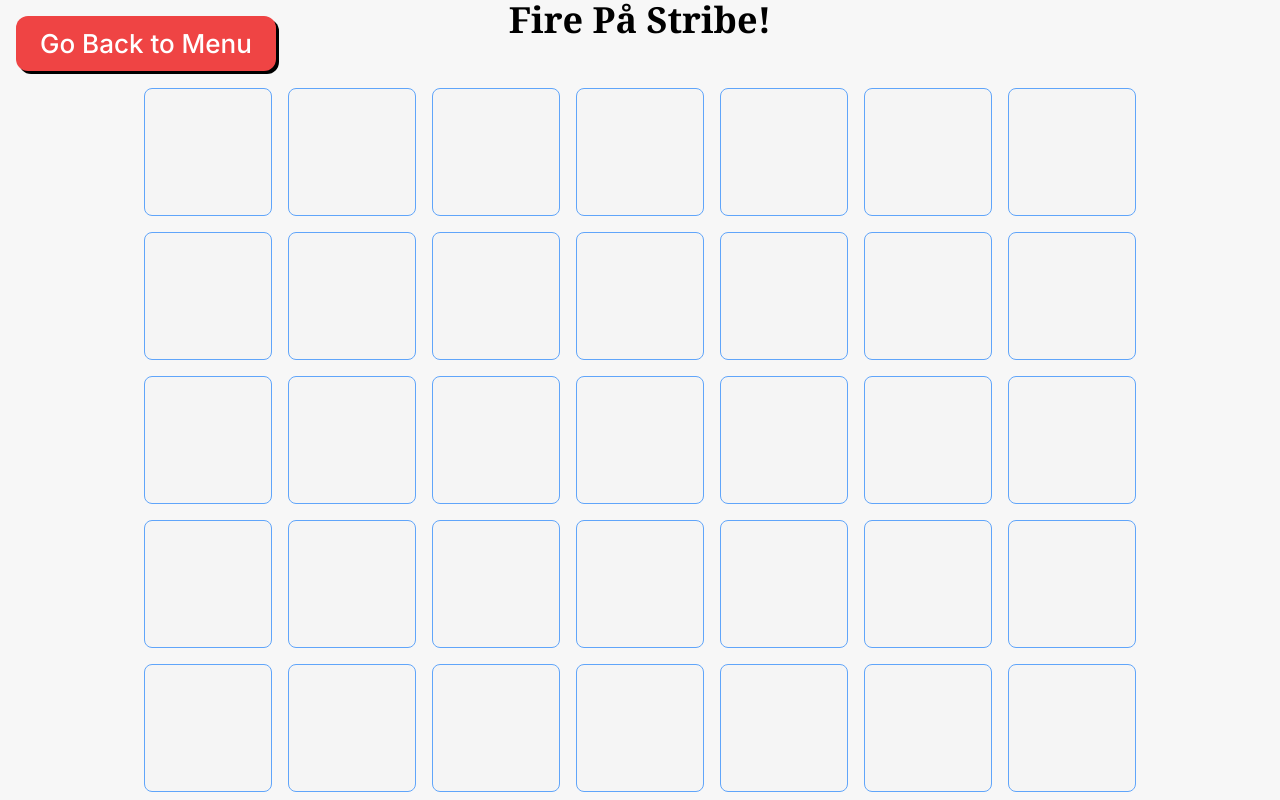
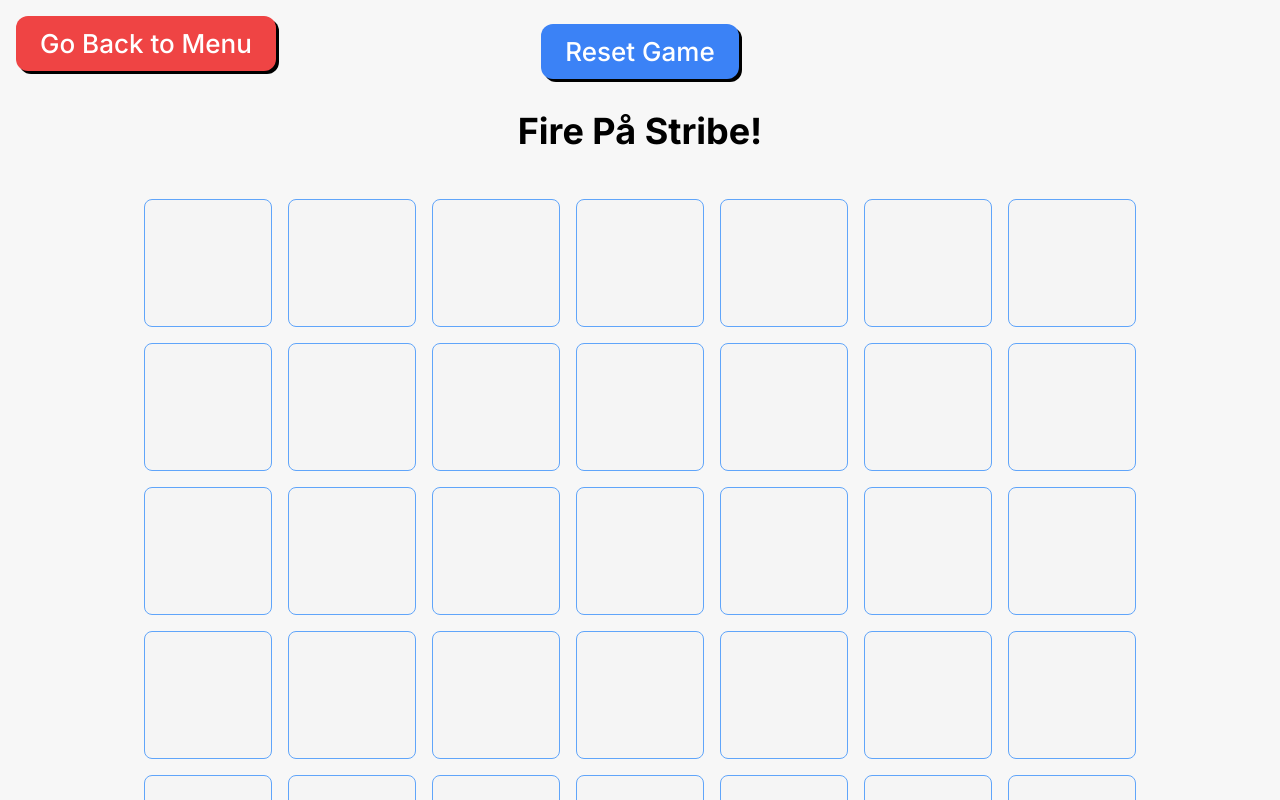
Before and after one commit to realkoder/dsa-exam-project, a Next.js app: page / in a window 1280 px wide. Both pictures are taken after a click on the button "Easy". Shown: the top 800 px of the page. Built offline with nearby package versions, Linux system fonts and the light colour scheme.

Commit message:
Added Reset Game button

```diff
--- a/src/app/page.tsx
+++ b/src/app/page.tsx
@@ -22,7 +22,7 @@ export default function Home() {
           setBackToMenu(false);
         }} />
       ) : (
-        <TicTacToePage difficulty={difficulty} handleGoBackToMenu={handleGoBackToMenu} />
+        <TicTacToePage difficulty={difficulty} handleGoBackToMenu={handleGoBackToMenu} setDifficulty={setDifficulty}/>
       )}
     </>
   );
--- a/src/templates/GameMenuPage/index.tsx
+++ b/src/templates/GameMenuPage/index.tsx
@@ -30,7 +30,7 @@ const GameMenuPage = ({ difficulty, setDifficulty }: GameMenuPageProps) => {
         })
     };
 
-    // Function to trigger the reset of the animation
+
     const triggerReset = () => {
         setAnimationCycle(cycle => cycle + 1);
     };
--- a/src/templates/TicTacToePage/index.tsx
+++ b/src/templates/TicTacToePage/index.tsx
@@ -11,9 +11,10 @@ import { motion } from 'framer-motion';
 type TicTacToePageProps = {
   difficulty: number;
   handleGoBackToMenu: () => void;
+  setDifficulty: (difficulty: number) => void;
 };
 
-export const TicTacToePage: NextPage<TicTacToePageProps> = ({ difficulty, handleGoBackToMenu }) => {
+export const TicTacToePage: NextPage<TicTacToePageProps> = ({ difficulty, handleGoBackToMenu, setDifficulty }) => {
   const [board, setBoard] = useState<Board>(Array.from({ length: 6 }, () => Array(7).fill(" ")));
   const [isWhiteTurn, setIsWhiteTurn] = useState(true); // White / X is player and red / O is computer
   const [gameWon, setGameWon] = useState(false);
@@ -81,6 +82,13 @@ export const TicTacToePage: NextPage<TicTacToePageProps> = ({ difficulty, handle
     }
   };
 
+  console.log("Difficulty: ", difficulty)
+
+
+  const handleResetGame = () => {
+    handleReset();
+    setDifficulty(difficulty);
+  }
 
 
   return (
@@ -93,7 +101,14 @@ export const TicTacToePage: NextPage<TicTacToePageProps> = ({ difficulty, handle
         Go Back to Menu
       </button>
 
-      <h1 className="text-4xl font-bold mb-12 font-serif">Fire På Stribe!</h1>
+      <button
+        onClick={handleResetGame}
+        className='flex justify-center m-4 my-6 px-6 mb-8 py-2 text-[26px] font-medium bg-blue-500 text-white w-fit transition-all
+                shadow-[3px_3px_0px_black] hover:shadow-none hover:translate-x-[3px] hover:translate-y-[3px] rounded-xl'>
+        Reset Game
+      </button>
+
+      <h1 className="text-4xl font-bold mb-12">Fire På Stribe!</h1>
 
       <div className="grid grid-row-3 gap-4">
         {board.map((row, rowIndex) => (
```
